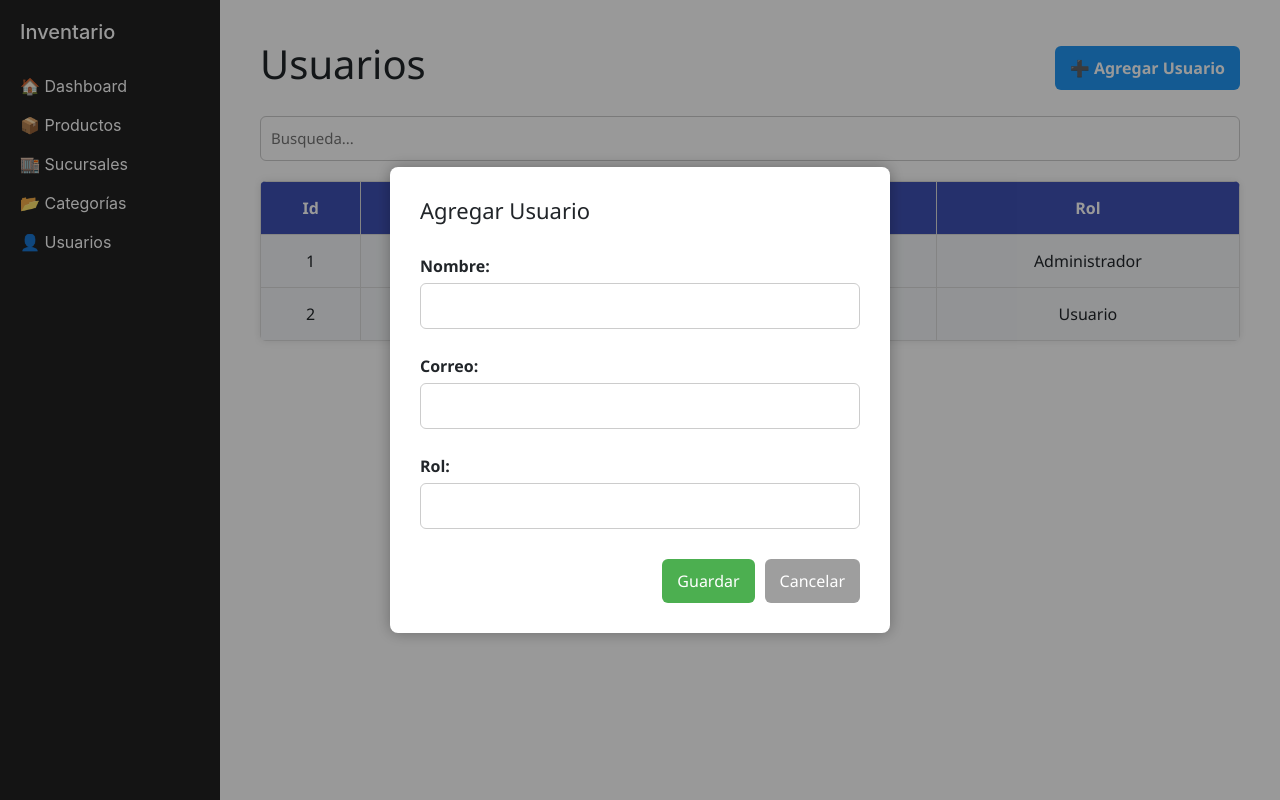
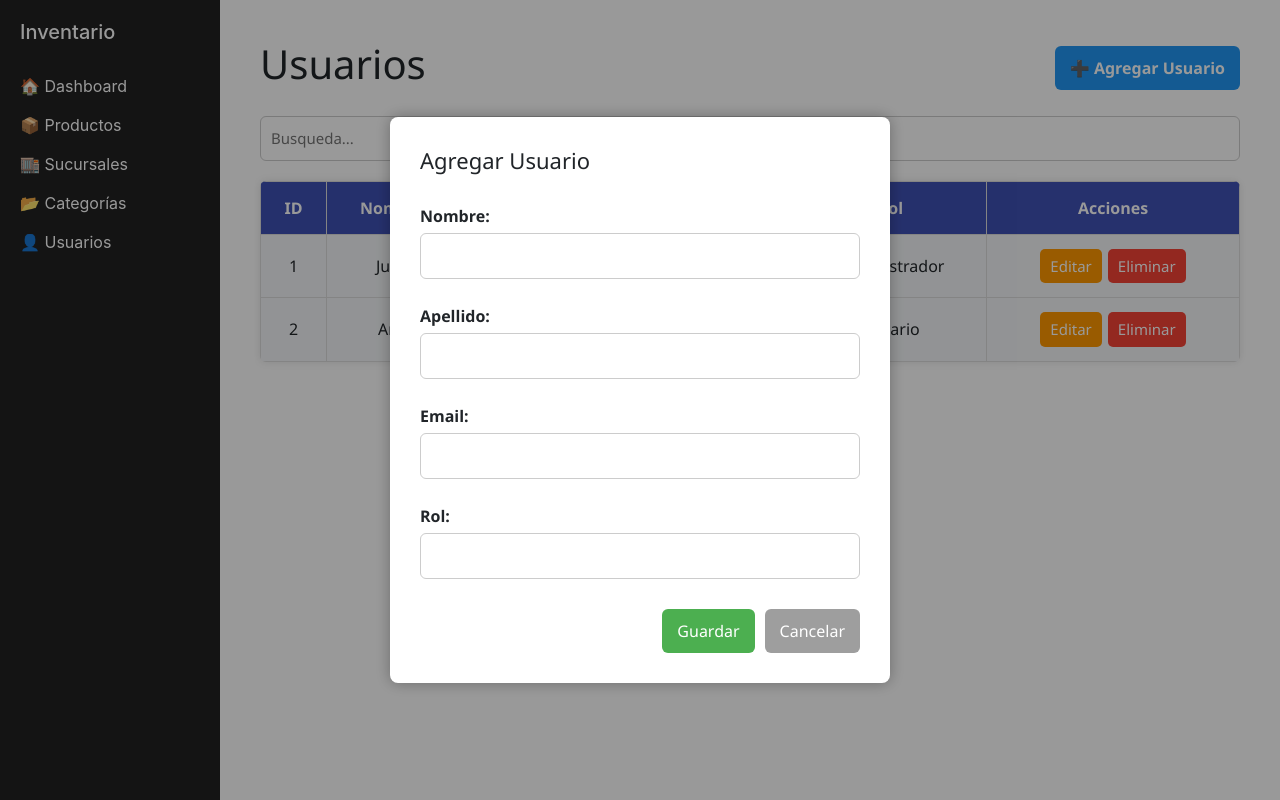
Before and after one commit to AbdiasHernandezDev503/react-app-inventario, a React (Create React App) app: page /usuarios in a window 1280 px wide. Both pictures are taken after a click on the button "➕ Agregar Usuario". Built offline with nearby package versions, Linux system fonts and the light colour scheme.

Commit message:
Update de pagina Usuarios

```diff
--- a/src/components/UsuariosModal.jsx
+++ b/src/components/UsuariosModal.jsx
@@ -3,17 +3,20 @@ import '../styles/usuarios.css';
 
 const UsuarioFormModal = ({ isOpen, onClose, onSave, usuarioEdit }) => {
   const [nombre, setNombre] = useState('');
-  const [correo, setCorreo] = useState('');
+  const [apellido, setApellido] = useState('');
+  const [email, setEmail] = useState('');
   const [rol, setRol] = useState('');
 
   useEffect(() => {
     if (usuarioEdit) {
       setNombre(usuarioEdit.nombre);
-      setCorreo(usuarioEdit.correo);
+      setApellido(usuarioEdit.apellido);
+      setEmail(usuarioEdit.email);
       setRol(usuarioEdit.rol);
     } else {
       setNombre('');
-      setCorreo('');
+      setApellido('');
+      setEmail('');
       setRol('');
     }
   }, [usuarioEdit]);
@@ -23,12 +26,11 @@ const UsuarioFormModal = ({ isOpen, onClose, onSave, usuarioEdit }) => {
     const nuevoUsuario = {
       id: usuarioEdit ? usuarioEdit.id : Date.now(),
       nombre,
-      correo,
+      apellido,
+      email,
       rol,
     };
-
     onSave(nuevoUsuario);
-    onClose();
   };
 
   if (!isOpen) return null;
@@ -39,13 +41,36 @@ const UsuarioFormModal = ({ isOpen, onClose, onSave, usuarioEdit }) => {
         <h2>{usuarioEdit ? 'Editar Usuario' : 'Agregar Usuario'}</h2>
         <form onSubmit={handleSubmit}>
           <label>Nombre:</label>
-          <input type="text" value={nombre} onChange={(e) => setNombre(e.target.value)} required />
+          <input
+            type="text"
+            value={nombre}
+            onChange={(e) => setNombre(e.target.value)}
+            required
+          />
 
-          <label>Correo:</label>
-          <input type="email" value={correo} onChange={(e) => setCorreo(e.target.value)} required />
+          <label>Apellido:</label>
+          <input
+            type="text"
+            value={apellido}
+            onChange={(e) => setApellido(e.target.value)}
+            required
+          />
+
+          <label>Email:</label>
+          <input
+            type="email"
+            value={email}
+            onChange={(e) => setEmail(e.target.value)}
+            required
+          />
 
           <label>Rol:</label>
-          <input type="text" value={rol} onChange={(e) => setRol(e.target.value)} required />
+          <input
+            type="text"
+            value={rol}
+            onChange={(e) => setRol(e.target.value)}
+            required
+          />
 
           <div className="modal-buttons">
             <button type="submit" className="btn-guardar">Guardar</button>
--- a/src/pages/usuarios.jsx
+++ b/src/pages/usuarios.jsx
@@ -2,12 +2,10 @@ import React, { useState } from 'react';
 import UsuarioFormModal from '../components/UsuariosModal';
 import '../styles/usuarios.css';
 
-
 const Usuarios = () => {
-
   const [usuarios, setUsuarios] = useState([
-        { id: 1, nombre: 'Juan Pérez', correo: 'juan@mail.com', rol: 'Administrador' },
-        { id: 2, nombre: 'Ana Gómez', correo: 'ana@mail.com', rol: 'Usuario' },
+    { id: 1, nombre: 'Juan', apellido: 'Pérez', email: 'juan@mail.com', rol: 'Administrador' },
+    { id: 2, nombre: 'Ana', apellido: 'Gómez', email: 'ana@mail.com', rol: 'Usuario' },
   ]);
 
   const [modalAbierto, setModalAbierto] = useState(false);
@@ -15,8 +13,8 @@ const Usuarios = () => {
   const [busqueda, setBusqueda] = useState('');
 
   const usuariosFiltrados = usuarios.filter(u =>
-        u.nombre.toLowerCase().includes(busqueda.toLowerCase()) ||
-        u.correo.toLowerCase().includes(busqueda.toLowerCase()) ||
+    `${u.nombre} ${u.apellido}`.toLowerCase().includes(busqueda.toLowerCase()) ||
+    u.email.toLowerCase().includes(busqueda.toLowerCase()) ||
     u.rol.toLowerCase().includes(busqueda.toLowerCase())
   );
 
@@ -46,6 +44,7 @@ const Usuarios = () => {
     } else {
       setUsuarios([...usuarios, usuario]);
     }
+    setModalAbierto(false);
   };
 
   const eliminarUsuario = (id) => {
@@ -53,14 +52,15 @@ const Usuarios = () => {
   };
 
   return (
-
     <div className='usuarios-container'>
       <div className='usuarios-header'>
         <h1>Usuarios</h1>
         <button className="btn-agregar" onClick={abrirModal}>➕ Agregar Usuario</button>
       </div>
 
-            <input type="text" name="" id="" placeholder='Busqueda...'
+      <input
+        type="text"
+        placeholder='Busqueda...'
         className='input-busqueda'
         value={busqueda}
         onChange={(e) => setBusqueda(e.target.value)}
@@ -69,10 +69,12 @@ const Usuarios = () => {
       <table className='usuarios-tabla'>
         <thead>
           <tr>
-                        <th>Id</th>
+            <th>ID</th>
             <th>Nombre</th>
-                        <th>Correo</th>
+            <th>Apellido</th>
+            <th>Email</th>
             <th>Rol</th>
+            <th>Acciones</th>
           </tr>
         </thead>
         <tbody>
@@ -80,20 +82,24 @@ const Usuarios = () => {
             <tr key={usuario.id}>
               <td>{usuario.id}</td>
               <td>{resaltarTexto(usuario.nombre, busqueda)}</td>
-                            <td>{resaltarTexto(usuario.correo, busqueda)}</td>
+              <td>{resaltarTexto(usuario.apellido, busqueda)}</td>
+              <td>{resaltarTexto(usuario.email, busqueda)}</td>
               <td>{resaltarTexto(usuario.rol, busqueda)}</td>
+              <td>
+                <button className="btn-editar" onClick={() => editarUsuario(usuario)}>Editar</button>
+                <button className="btn-eliminar" onClick={() => eliminarUsuario(usuario.id)}>Eliminar</button>
+              </td>
             </tr>
-                    ))
-                    }
+          ))}
         </tbody>
       </table>
+
       <UsuarioFormModal
         isOpen={modalAbierto}
         onClose={() => setModalAbierto(false)}
         onSave={guardarUsuario}
         usuarioEdit={usuarioEdit}
       />
-
     </div>
   );
 };
```
Lines whose indentation alone changed are shown as unchanged.
